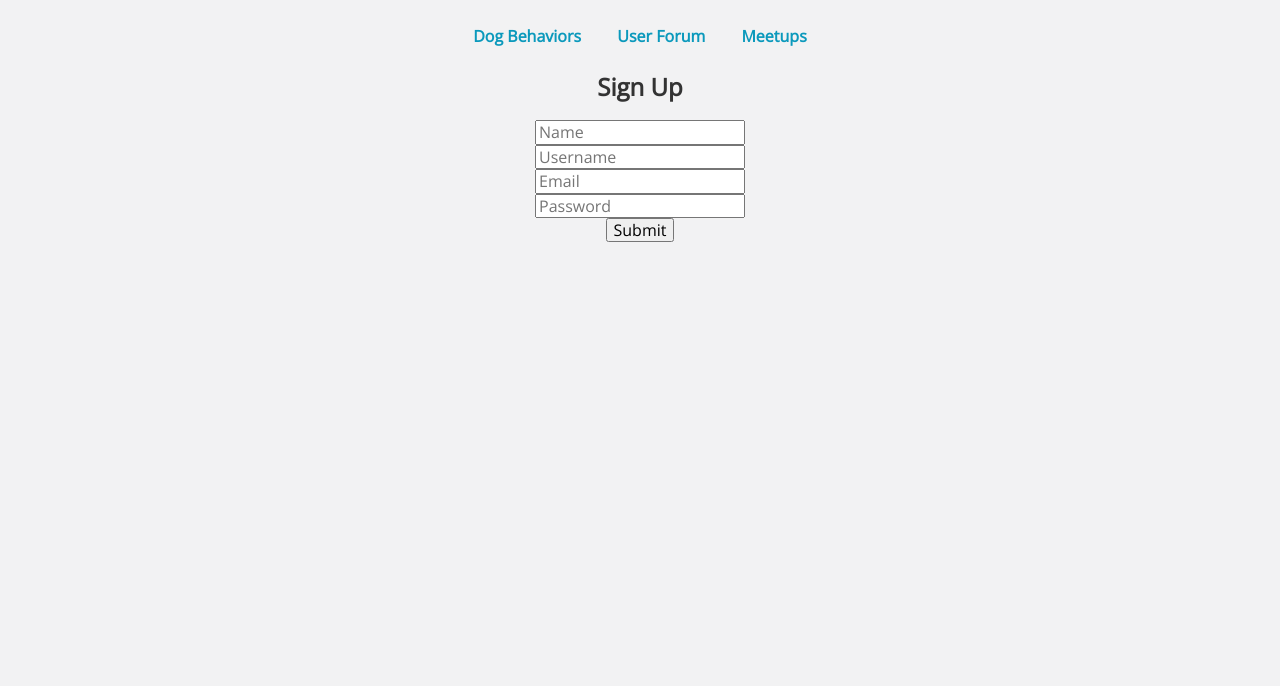
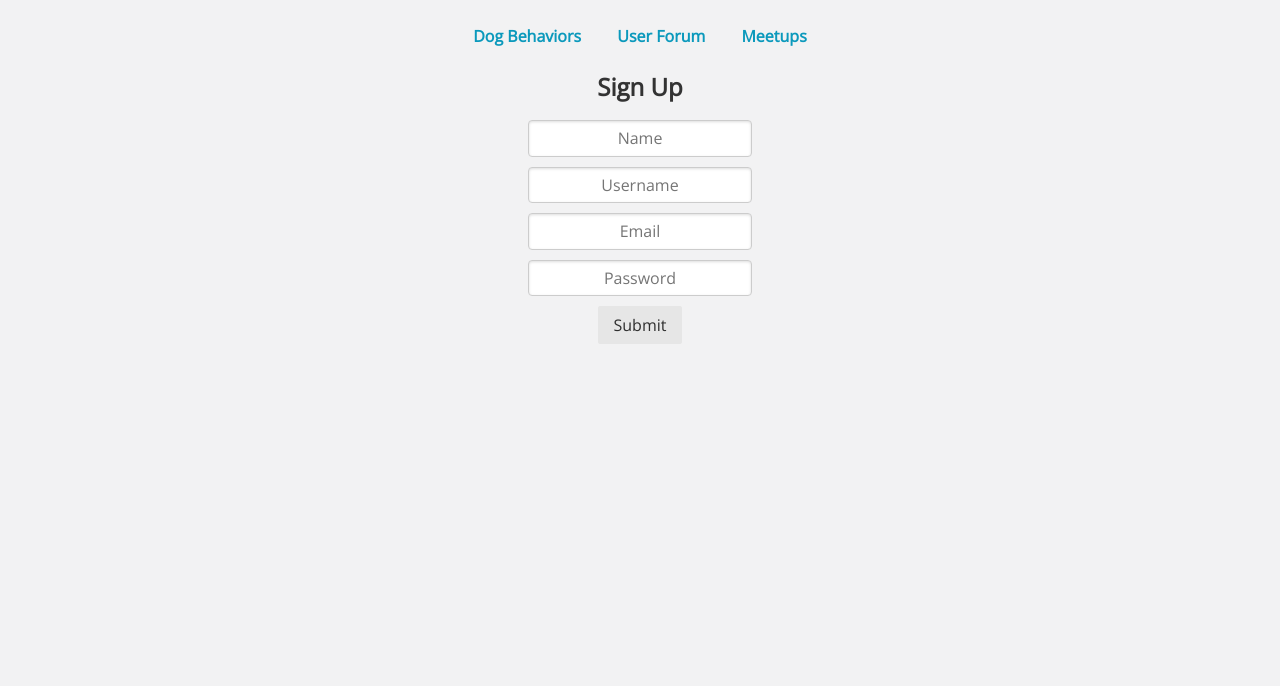
Before and after one commit to matt-martinez/dog-training-ui, a website: page public/index.html at #!/users in a window 1280 px wide. Shown: the part 114-800 px from the top of the page. Drawn offline with nearby package versions, Linux system fonts and the light colour scheme; some packages are replaced by stand-ins of ours.

Commit message:
Styled sign-up form, removed rounded login styling

```diff
--- a/public/css/style.css
+++ b/public/css/style.css
@@ -15,6 +15,10 @@ body {
   text-align: center;
 }
 
+input {
+  text-align: center;
+}
+
 .pure-menu-link {
   color: #0B99BC;
 }
@@ -27,7 +31,7 @@ body {
 }
 
 .button-submit {
-  border-radius: 20px;
+  /*border-radius: 20px;*/
 }
 
 .click {
@@ -56,6 +60,10 @@ body {
 }
 
 /* Signup Partial */
+.signUp > div {
+  padding-bottom: 10px;
+}
+
 
 /* User Partial */
 
--- a/public/index.html
+++ b/public/index.html
@@ -37,8 +37,8 @@
         <ul class="pure-menu-list">
           <li class="pure-menu-item" ng-if="!home.currentUser">
             <form class="pure-form" ng-submit="auth.login(userPass)">
-              <input class="pure-input-rounded" type="text" placeholder="Email" ng-model="userPass.email">
-              <input class="pure-input-rounded" type="password" placeholder="Password" ng-model="userPass.password">
+              <input type="text" placeholder="Email" ng-model="userPass.email">
+              <input type="password" placeholder="Password" ng-model="userPass.password">
               <button class="button-submit pure-button">Login</button>
             </form>
           </li>
--- a/public/partials/signup.html
+++ b/public/partials/signup.html
@@ -1,17 +1,17 @@
 <h2>Sign Up</h2>
 
-<form ng-submit="auth.signup(userPass)">
+<form class="pure-form signUp" ng-submit="auth.signup(userPass)">
   <div class="">
-    <input type="text" placeholder="Name" ng-model="userPass.name">
+    <input type="text" placeholder="Name" ng-model="userPass.name" required>
   </div>
   <div class="">
-    <input type="text" placeholder="Username" ng-model="userPass.username">
+    <input type="text" placeholder="Username" ng-model="userPass.username" required>
   </div>
   <div class="">
-    <input type="text" placeholder="Email" ng-model="userPass.email">
+    <input type="text" placeholder="Email" ng-model="userPass.email" required>
   </div>
   <div class="">
-    <input type="password" placeholder="Password" ng-model="userPass.password">
+    <input type="password" placeholder="Password" ng-model="userPass.password" required>
   </div>
-  <button>Submit</button>
+  <button class="pure-button">Submit</button>
 </form>
```
